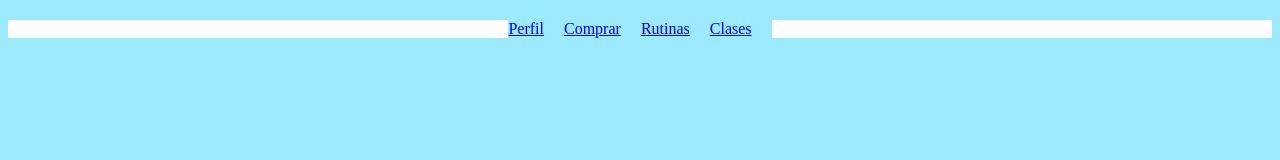
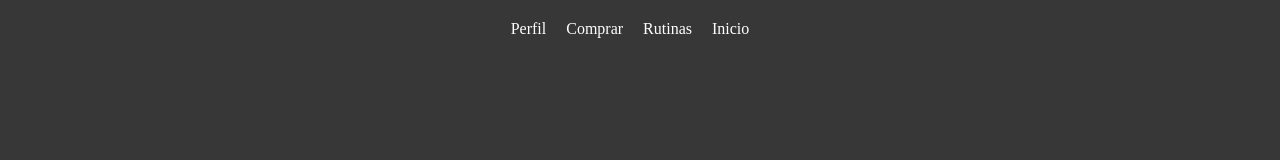
Before and after one commit to MaxSteelMM/Proyecto-Cons.-Soft.-Gimnasio, a plain HTML site: page Clases.html in a window 1280 px wide. Drawn offline with Linux system fonts and the light colour scheme; files that its build step writes are made by us from their sources.

Commit message:
Modificando todas las paginas y css

```diff
--- a/CSS/style.css
+++ b/CSS/style.css
@@ -5,8 +5,8 @@
 
 * {
     --Font: "Castor";
-    --color1: rgba(0, 0, 0, 0.8);
-    background-color: rgba(156, 234, 255, 1);
+    --color1: rgb(255, 255, 255);
+    background-color: rgb(55, 55, 55);
 
 }
 
@@ -23,7 +23,6 @@ nav {
     justify-content: center;
     gap: 20px;
     margin-top: 20px;
-    background-color: #fff;
 
 }
 
@@ -35,7 +34,9 @@ nav {
     margin: 0;
     padding: 0;
 }
-.nav li {
+.nav li a{
     display: inline-block;
     margin-right: 20px;
+    text-decoration: none;
+    color: rgb(255, 255, 255);
 }
--- a/Clases.html
+++ b/Clases.html
@@ -12,7 +12,7 @@
                 <li class="items"><a href="/Proyecto_Final/Perfil.html">Perfil</a></li>
                 <li class="items"><a href="/Proyecto_Final/Comprar.html">Comprar</a></li>
                 <li class="items"><a href="/Proyecto_Final/Rutinas.html">Rutinas</a></li>
-                <li class="items"><a href="/Proyecto_Final/Clases.html">Clases</a></li>
+                <li class="items"><a href="/Proyecto_Final/Index.html">Inicio</a></li>
             </ul>
         </nav>
 </body>
```
Also changed, not shown: Comprar.html (+1 -1 lines), Index.html (+3 -1 lines), Perfil.html (+1 -1 lines), Rutinas.html (+1 -1 lines).
